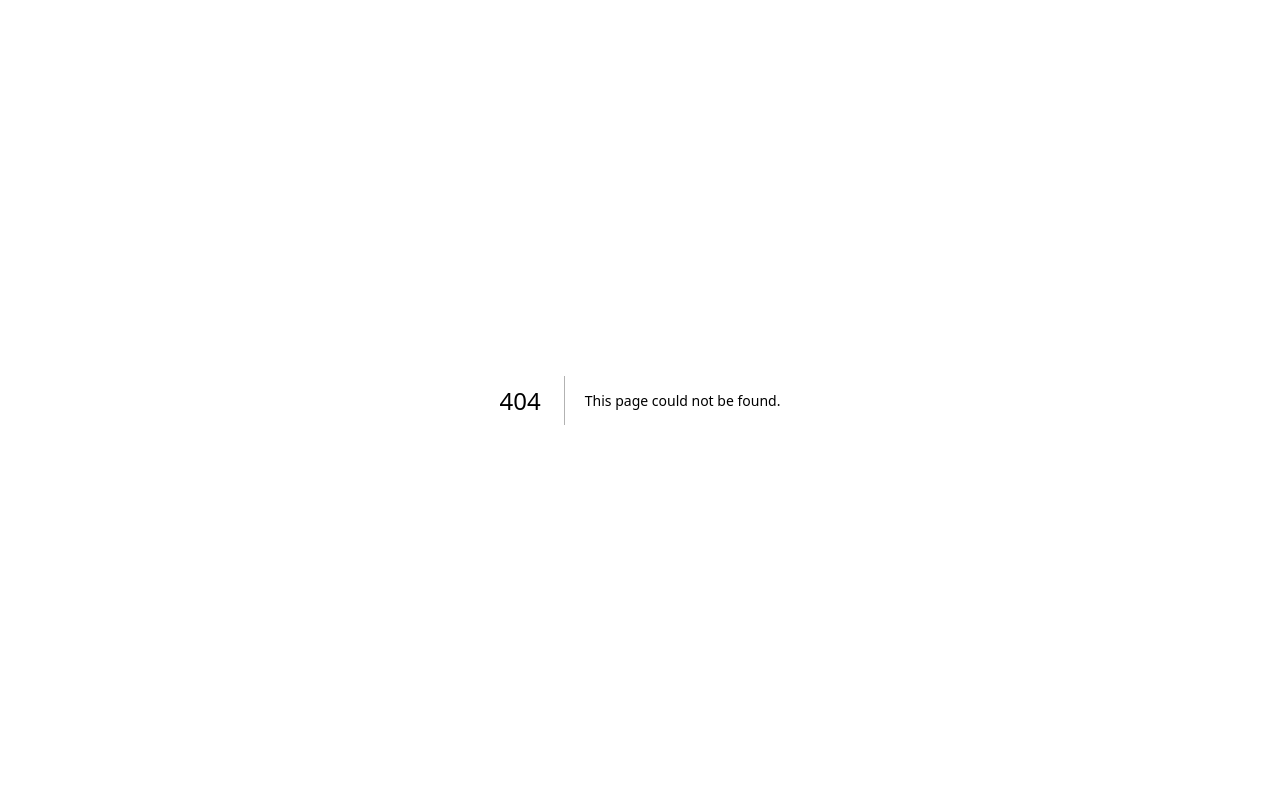
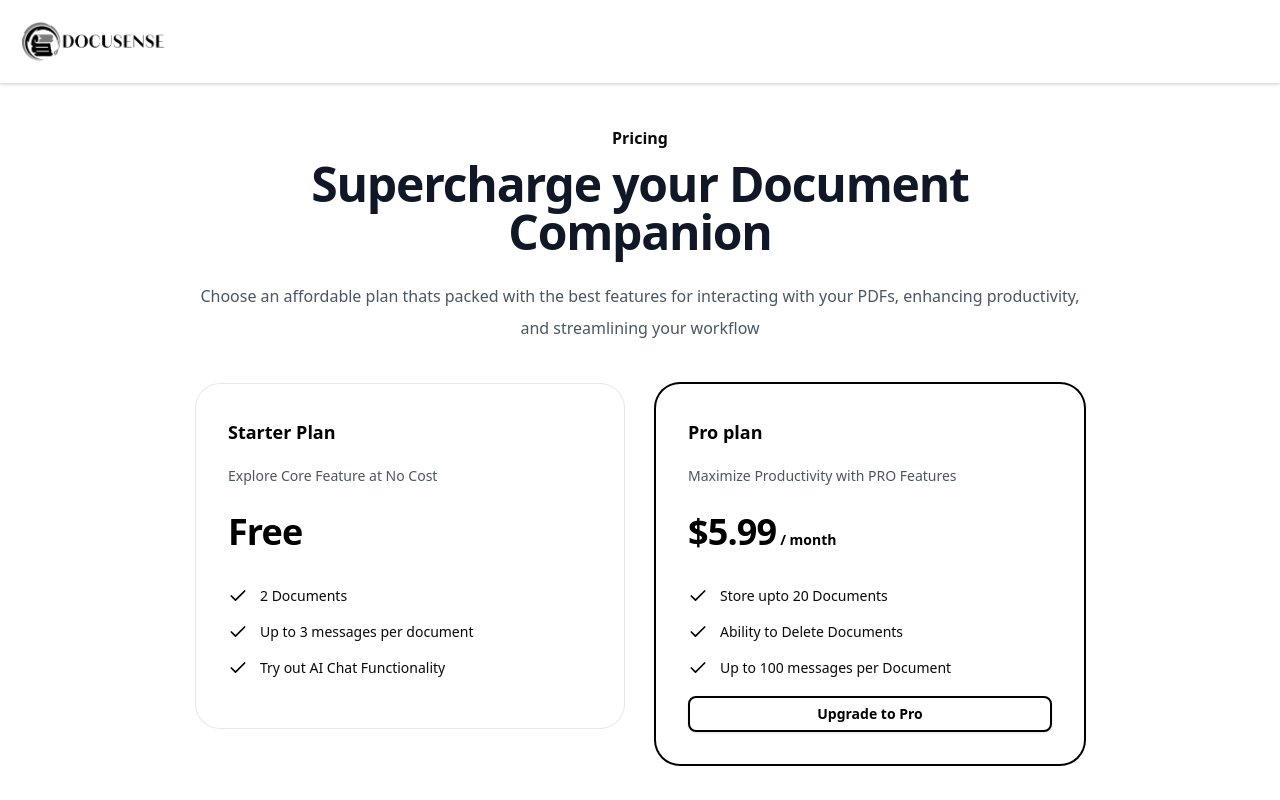
Before and after one commit to prudhvi-dot/DocuSense, a Next.js app: page /dashboard/upgrade in a window 1280 px wide. Before the commit this address had no page. Built offline with nearby package versions, Linux system fonts and the light colour scheme; no server answers.

Commit message:
add pricing page

```diff
--- /dev/null
+++ b/app/dashboard/upgrade/page.tsx
@@ -0,0 +1,68 @@
+import { Button } from "@/components/ui/button";
+import { CheckIcon } from "lucide-react";
+import React from "react";
+
+const page = () => {
+  return (
+    <div>
+      <div className="py-10">
+        <div className="max-w-4xl mx-auto text-center">
+          <h2 className="text-base font-semibold leading-7">Pricing</h2>
+          <p className="mt-2 text-4xl font-bold tracking-tight text-gray-900 sm:text-5xl">
+            Supercharge your Document Companion
+          </p>
+          <p className="mt-6 text-gray-600 leading-8">
+            Choose an affordable plan thats packed with the best features for
+            interacting with your PDFs, enhancing productivity, and streamlining
+            your workflow
+          </p>
+        </div>
+
+        <div className="max-w-md mx-auto mt-10 grid grid-cols-1 md:grid-cols-2 md:max-w-2xl gap-8 lg:max-w-4xl px-1">
+            <div className="ring-1 ring-gray-200 p-8 h-fit pb-12 rounded-3xl">
+                <h3 className="text-lg font-semibold leading-8 text-black">Starter Plan</h3>
+                <p className="mt-4 text-sm leading-6 text-gray-600">Explore Core Feature at No Cost</p>
+                <p className="mt-6 flex items-baseline gap-x-1">
+                    <span className="text-4xl font-bold tracking-tight text-black">Free</span>
+                </p>
+                <ul role="list" className="mt-8 space-y-3 text-sm leading-6 tezt-gray-600">
+                    <li className="flex gap-x-3">
+                        <CheckIcon className="h-6 w-5 fexl-none text-black"/>2 Documents
+                    </li>
+                    <li className="flex gap-x-3">
+                        <CheckIcon className="h-6 w-5 fexl-none text-black"/>Up to 3 messages per document
+                    </li>
+                    <li className="flex gap-x-3">
+                        <CheckIcon className="h-6 w-5 fexl-none text-black"/>Try out AI Chat Functionality
+                    </li>
+                </ul>
+            </div>
+            <div className="ring-2 ring-black rounded-3xl p-8">
+                <h3 className="text-lg font-semibold leading-8 text-black">Pro plan</h3>
+                <p className="mt-4 text-sm leading-6 text-gray-600">
+                    Maximize Productivity with PRO Features
+                </p>
+                <p className="mt-6 flex items-baseline gap-x-1">
+                    <span className="text-4xl font-bold tracking-tight text-black">$5.99</span>
+                    <span className="text-sm font-semibold leading-6 text-black">/ month</span>
+                </p>
+                <ul role="list" className="mt-8 space-y-3 text-sm leading-6 tezt-gray-600">
+                    <li className="flex gap-x-3">
+                        <CheckIcon className="h-6 w-5 fexl-none text-black"/>Store upto 20 Documents
+                    </li>
+                    <li className="flex gap-x-3">
+                        <CheckIcon className="h-6 w-5 fexl-none text-black"/>Ability to Delete Documents
+                    </li>
+                    <li className="flex gap-x-3">
+                        <CheckIcon className="h-6 w-5 fexl-none text-black"/>Up to 100 messages per Document
+                    </li>
+                </ul>
+                <Button className="w-full mt-4 text-black shadow-sm rounded-md px-3 py-2 font-semibold bg-white border-2 border-black hover:text-white hover:bg-black">Upgrade to Pro</Button>
+            </div>
+        </div>
+      </div>
+    </div>
+  );
+};
+
+export default page;
--- a/components/Document.tsx
+++ b/components/Document.tsx
@@ -2,7 +2,8 @@
 
 import { useRouter } from "next/navigation";
 import React from "react";
-import { File, Delete, Download } from "lucide-react";
+import { File, Download, Trash2} from "lucide-react";
+import { deleteFile } from "@/actions";
 
 interface Doc {
     // userId: string;
@@ -17,16 +18,18 @@ const Document = ({ doc }: { doc: Doc }) => {
     const router = useRouter();
   return (
     <div
-      onClick={() => router.push(`/dashboard/files/${doc.id}`)}
       key={doc.id}
-      className="flex cursor-pointer flex-col items-center justify-center w-44 h-60 rounded bg-gray-200 drop-shadow-md text-gray-400"
+      className="flex cursor-pointer flex-col items-center justify-between w-44 h-60 rounded bg-gray-200  transition duration-300 drop-shadow-md text-gray-400"
     >
-      <File className="h-12 w-12" />
-      <p>{doc.title}</p>
+      <p onClick={() => router.push(`/dashboard/files/${doc.id}`)} className="hover:text-black">{doc.title}</p>
+      <File onClick={() => router.push(`/dashboard/files/${doc.id}`)} className="h-12 w-12 hover:text-black" />
 
-      <div className="flex gap-2.5 ml-auto px-1">
-        <Delete className="w-26"/>
-        <Download className="h-26"/>
+      <div className="flex gap-1 justify-end p-2">
+        <Trash2 onClick={()=>{
+          deleteFile(doc.id)
+          router.refresh()
+        }} className="w-26 hover:text-black"/>
+        <Download className="w-26 hover:text-black"/>
       </div>
     </div>
   );
```
